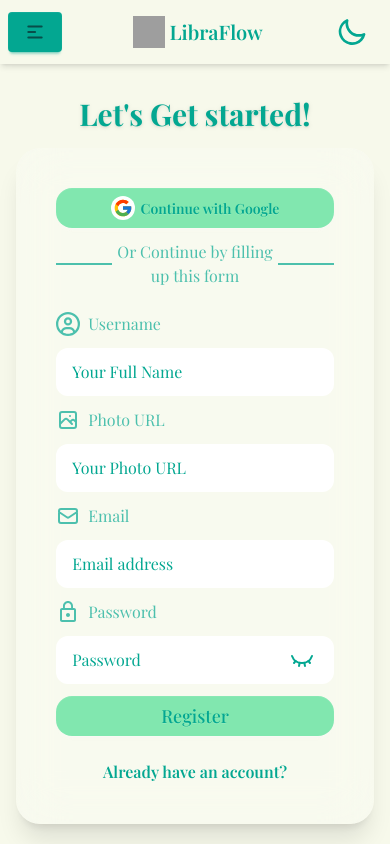
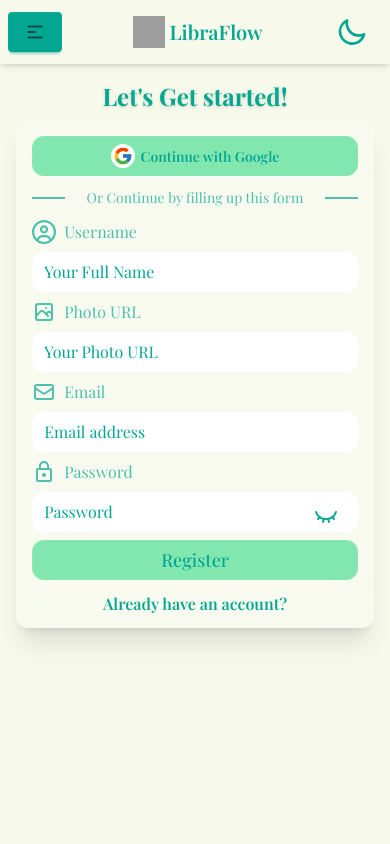
Before and after one commit to Fahimchowdhury23/library-management-system-client, a React (Vite) app: page /auth/register in a window 390 px wide. Shown: the top 844 px of the page. Built offline with nearby package versions, Linux system fonts and the light colour scheme; no server answers; grey boxes are pictures that could not be loaded; a web font is replaced by a local one.

Commit message:
Authentication responsiveness completed

```diff
--- a/src/Pages/Login.jsx
+++ b/src/Pages/Login.jsx
@@ -102,7 +102,7 @@ const Login = () => {
       .finally(() => setGoogleLoading(false));
   };
   return (
-    <section className="py-4 md:py-6 lg:py-16 xl:py-20">
+    <section className="py-4 md:py-6 lg:py-16 xl:py-20 min-h-screen">
       <title>Login | LibraFlow</title>
       <div className="grid grid-cols-1 max-w-2xl lg:max-w-full mx-auto lg:mx-0 gap-2 md:gap-4 lg:gap-0 lg:grid-cols-2">
         <div className="flex flex-col w-full rounded-xl lg:rounded-r-none items-center justify-center bg-gradient-to-b from-neutral to-primary shadow-xl">
--- a/src/Pages/Register.jsx
+++ b/src/Pages/Register.jsx
@@ -112,18 +112,18 @@ const Register = () => {
   };
 
   return (
-    <section className="py-8">
+    <section className="py-4 md:py-8 min-h-screen">
       <title>Register | LibraFlow</title>
-      <h2 className="text-center text-3xl font-bold text-accent drop-shadow mb-4">
+      <h2 className="text-center text-2xl md:text-3xl font-bold text-accent drop-shadow mb-2 lg:mb-4">
         Let's Get started!
       </h2>
 
-      <div className="w-full max-w-xl lg:max-w-2xl p-10 mx-auto rounded-3xl bg-white/20 backdrop-blur-xl shadow-xl">
+      <div className="w-full max-w-xl lg:max-w-2xl p-4 pb-3 md:px-8 mx-auto rounded-xl bg-white/20 backdrop-blur-xl shadow-xl">
         {/* Google Sign In */}
 
         <button
           onClick={handleGoogleSignIn}
-          className="btn rounded-2xl w-full font-semibold bg-neutral text-accent border-none transition backdrop-blur-xl"
+          className="btn rounded-xl w-full font-semibold bg-neutral text-accent border-0 transition backdrop-blur-xl"
         >
           {googleLoading ? (
             <span className="loading loading-spinner text-accent"></span>
@@ -135,13 +135,16 @@ const Register = () => {
           )}
         </button>
 
-        <form onSubmit={handleRegister} className="flex flex-col gap-3">
-          <div className="flex items-center py-3">
-            <p className="border-b-2 w-[20%] border-accent/70"></p>
-            <p className="text-center w-[60%] text-accent/70">
+        <form
+          onSubmit={handleRegister}
+          className="flex flex-col gap-2 md:gap-3"
+        >
+          <div className="flex items-center pt-3 pb-1">
+            <p className="border-b-2 w-[10%] md:w-[20%] border-accent/70"></p>
+            <p className="text-center text-sm md:text-base w-[80%] md:w-[60%] text-accent/70">
               Or Continue by filling up this form
             </p>
-            <p className="border-b-2 w-[20%] border-accent/70"></p>
+            <p className="border-b-2 w-[10%] md:w-[20%] border-accent/70"></p>
           </div>
 
           {/* Name Field */}
@@ -155,7 +158,7 @@ const Register = () => {
             type="text"
             name="name"
             required
-            className="px-4 py-3 rounded-xl bg-white text-accent placeholder-accent focus:outline-none focus:ring-1 focus:ring-accent"
+            className="px-3 py-2 rounded-xl bg-white text-accent placeholder-accent focus:outline-none focus:ring-1 focus:ring-accent"
             placeholder="Your Full Name"
           />
 
@@ -169,7 +172,7 @@ const Register = () => {
             type="text"
             name="photo"
             required
-            className="px-4 py-3 rounded-xl bg-white text-accent placeholder-accent focus:outline-none focus:ring-1 focus:ring-accent"
+            className="px-3 py-2 rounded-xl bg-white text-accent placeholder-accent focus:outline-none focus:ring-1 focus:ring-accent"
             placeholder="Your Photo URL"
           />
 
@@ -184,7 +187,7 @@ const Register = () => {
             name="email"
             autoComplete="email"
             required
-            className="px-4 py-3 rounded-xl bg-white text-accent placeholder-accent focus:outline-none focus:ring-1 focus:ring-accent"
+            className="px-3 py-2 rounded-xl bg-white text-accent placeholder-accent focus:outline-none focus:ring-1 focus:ring-accent"
             placeholder="Email address"
           />
 
@@ -200,7 +203,7 @@ const Register = () => {
               name="password"
               autoComplete="current-password"
               required
-              className="px-4 py-3 w-full rounded-xl bg-white text-accent placeholder-accent focus:outline-none focus:ring-1 focus:ring-accent"
+              className="px-3 py-2 w-full rounded-xl bg-white text-accent placeholder-accent focus:outline-none focus:ring-1 focus:ring-accent"
               placeholder="Password"
             />
             <button
@@ -208,7 +211,7 @@ const Register = () => {
                 e.preventDefault();
                 setShowPass(!showPass);
               }}
-              className="absolute top-3 right-5 cursor-pointer text-accent  text-2xl"
+              className="absolute top-3 right-5 cursor-pointer text-accent text-2xl"
             >
               {showPass ? <LuEye></LuEye> : <LuEyeClosed></LuEyeClosed>}
             </button>
@@ -216,7 +219,7 @@ const Register = () => {
 
           <button
             type="submit"
-            className="w-full btn py-3 rounded-2xl border-none text-lg bg-neutral text-accent font-medium transition backdrop-blur-xl"
+            className="w-full btn py-2 rounded-xl border-none text-lg bg-neutral text-accent font-medium transition backdrop-blur-xl"
           >
             {loading ? (
               <span className="loading loading-spinner text-accent"></span>
@@ -228,7 +231,7 @@ const Register = () => {
 
         <Link
           to="/auth/login"
-          className="font-semibold mt-6 flex justify-center hover:underline text-accent"
+          className="font-semibold mt-3 w-1/2 mx-auto whitespace-nowrap flex items-center justify-center hover:underline text-accent"
         >
           Already have an account?
         </Link>
```
